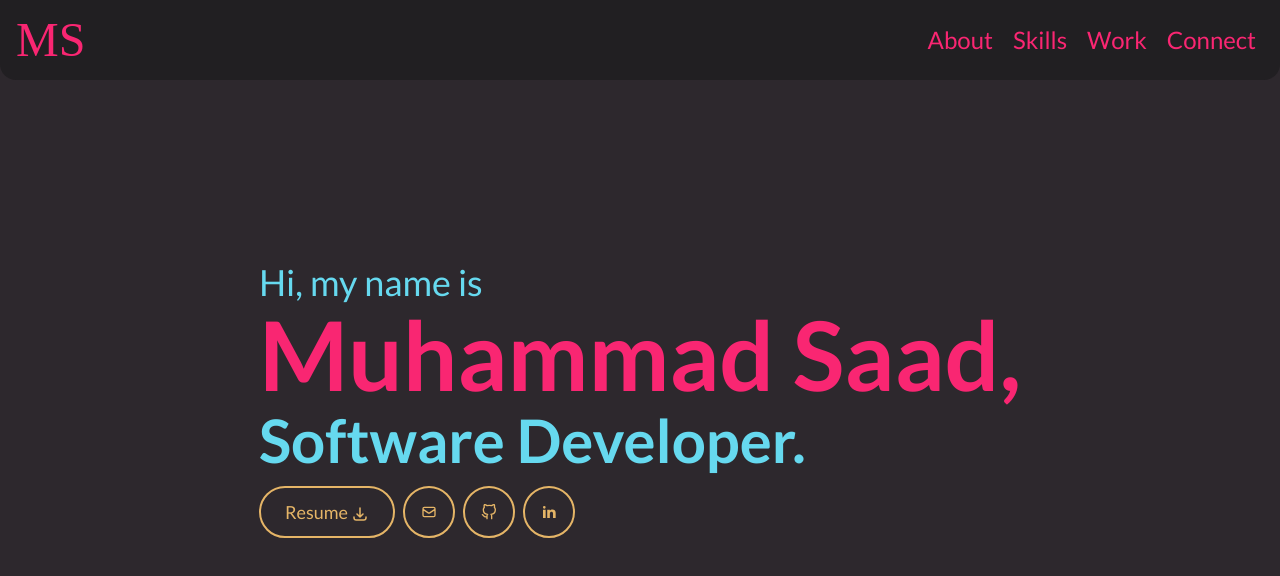
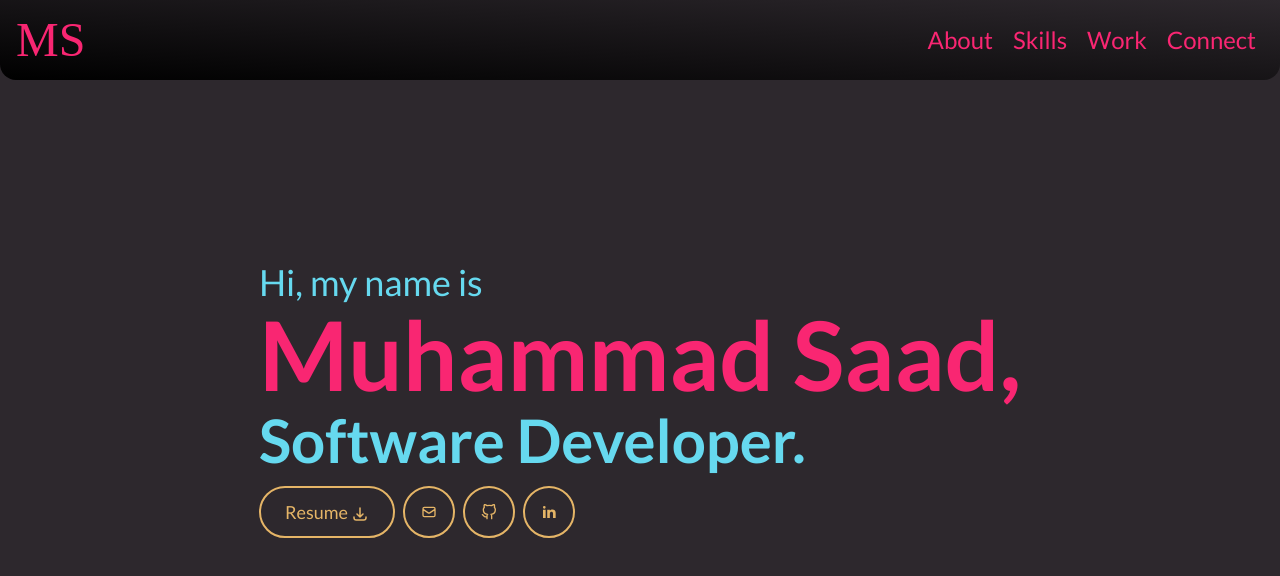
Before and after one commit to mxsaad/portfolio-website, a React (Create React App) app: page / in a window 1280 px wide. Shown: the top 576 px of the page. Built offline with nearby package versions, Linux system fonts and the light colour scheme; a web font is replaced by a local one.

Commit message:
Add gradient to nav bar

```diff
--- a/src/components/NavBar.js
+++ b/src/components/NavBar.js
@@ -10,8 +10,8 @@ const NavBar = () => {
   }
 
   return (
-    <header className='fixed w-full h-20 bg-mk-black flex justify-between items-center px-2 rounded-b-2xl'>
-        {/* Name */}
+    <header className='z-10 fixed w-full h-20 bg-gradient-to-tr from-black to-mk-gray flex justify-between items-center px-2 rounded-b-2xl'>
+        {/* Initials */}
         <button className={!menuOpen ? 'font-nautigal text-mk-pink text-5xl px-2 hover:text-mk-yellow hover:scale-105 duration-150 z-10'
         : 'font-nautigal text-mk-yellow text-5xl px-2 hover:text-mk-pink hover:scale-105 duration-150  z-10'}>
           MS
@@ -32,7 +32,7 @@ const NavBar = () => {
         </button>
 
         {/* Mobile Menu */}
-        <menu className={!menuOpen ? 'hidden' : 'flex flex-col justify-center items-center gap-10 absolute top-0 left-0 w-full h-screen bg-mk-black text-5xl text-mk-yellow'}>
+        <menu className={!menuOpen ? 'hidden' : 'flex flex-col justify-center items-center gap-10 absolute top-0 left-0 w-full h-screen bg-gradient-to-tr from-black to-mk-gray text-5xl text-mk-yellow'}>
           <li><button className='hover:text-mk-pink hover:scale-105 duration-150'>About</button></li>
           <li><button className='hover:text-mk-pink hover:scale-105 duration-150'>Skills</button></li>
           <li><button className='hover:text-mk-pink hover:scale-105 duration-150'>Work</button></li>
--- a/tailwind.config.js
+++ b/tailwind.config.js
@@ -6,7 +6,7 @@ module.exports = {
   theme: {
     extend: {
       colors: {
-        'mk-black': '#211F22',
+        'mk-black': '#231E23',
         'mk-gray': '#2D282D',
         'mk-pink': '#F92672',
         'mk-blue': '#66D9EF',
@@ -17,6 +17,9 @@ module.exports = {
       fontFamily: {
         'lato': 'Lato, sans-serif;',
         'nautigal': "'The Nautigal', cursive;",
+      },
+      backgroundImage: {
+        'home': "url('/src/img/home.jpg')"
       }
     }
   },
```
